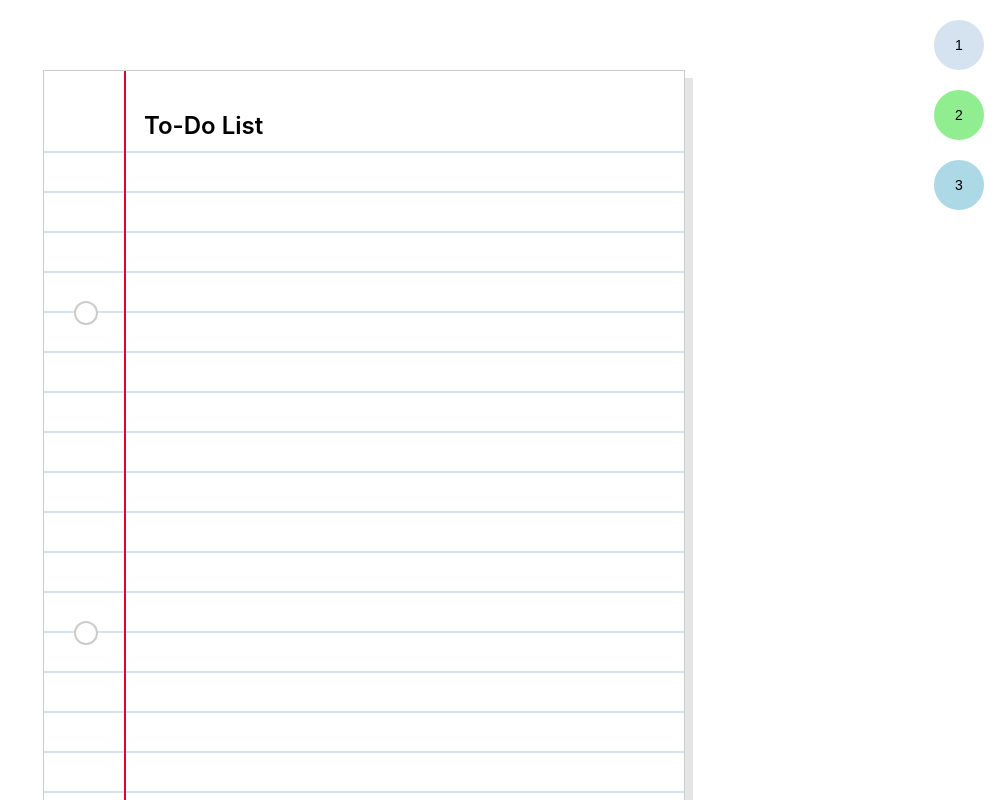
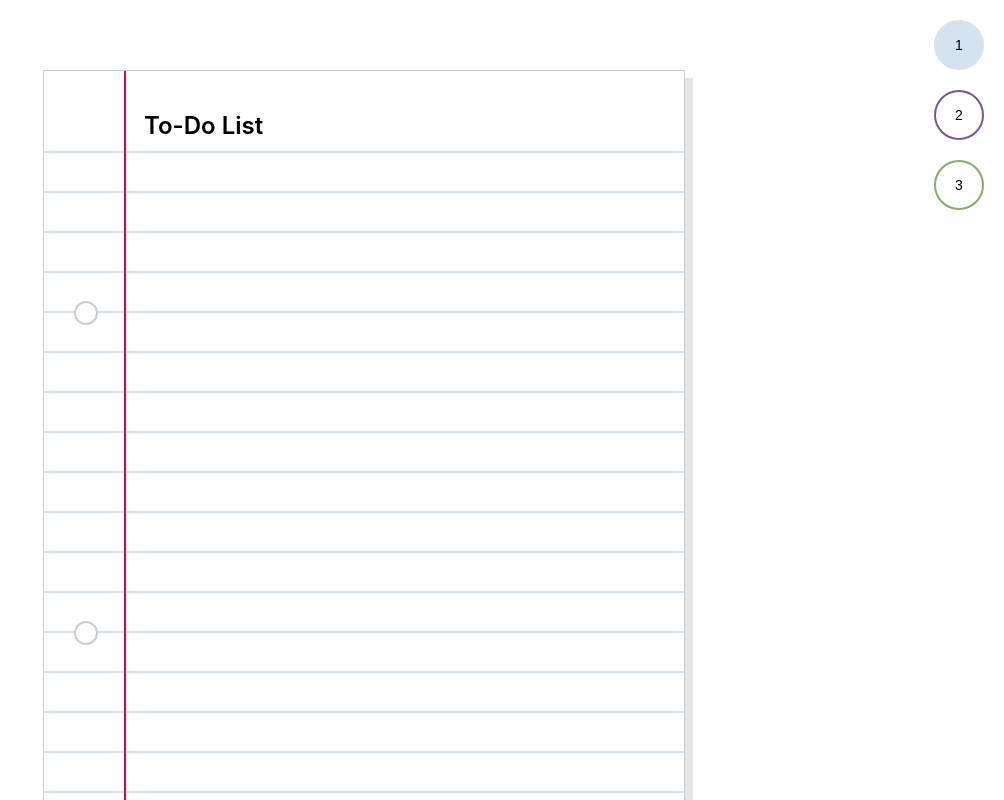
Before and after one commit to maeBoittiaux/to-do-list, a React (Create React App) app: page / in a window 1280 px wide. Shown: the top 800 px of the page, without its empty margins (276-1280 px from the left). Built offline with nearby package versions, Linux system fonts and the light colour scheme; the HTML template or start-up script is replaced by a standard one.

Commit message:
Update colour theme buttons

```diff
--- a/src/ColourTheme.css
+++ b/src/ColourTheme.css
@@ -22,7 +22,7 @@
     justify-content: center;
     font-size: 14px;
     outline: none;
-    transition: background-color 0.3s, border-color 0.3s;
+    transition: background-color 0.3s;
     margin-bottom: 20px;
 }
 
@@ -32,13 +32,13 @@
 }
 
 .button-1 {
-    background-color: lightgreen;
-    border-color: lightgreen;
+    background-color: white;
+    border-color: #795695;
 }
 
 .button-2 {
-    background-color: lightblue;
-    border-color: lightblue;
+    background-color: white;
+    border-color: #87ab69;
 }
 
 .button-0.active {
@@ -47,11 +47,11 @@
 }
 
 .button-1.active {
-    background-color: darkgreen;
-    border-color: darkgreen;
+    background-color: #795695;
+    border-color: #795695;
 }
 
 .button-2.active {
-    background-color: darkblue;
-    border-color: darkblue;
+    background-color: #87ab69;
+    border-color: #87ab69;
 }
```
